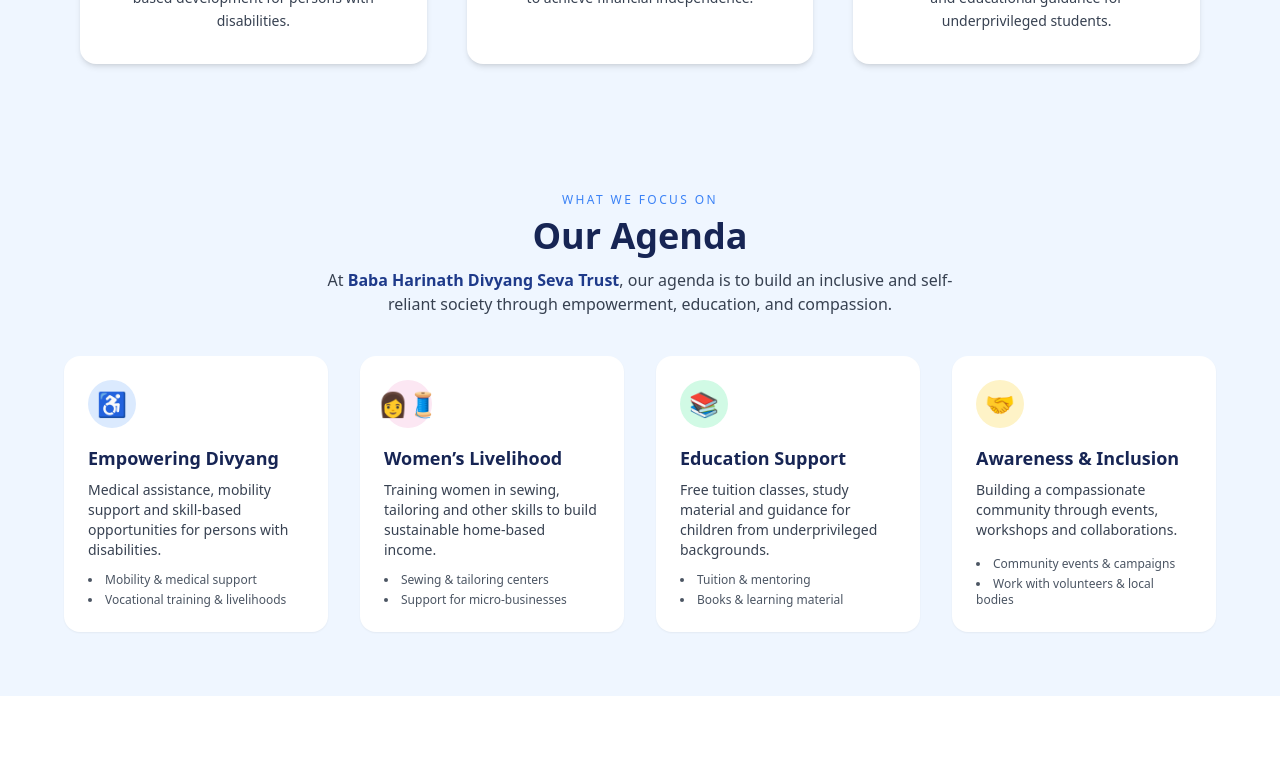
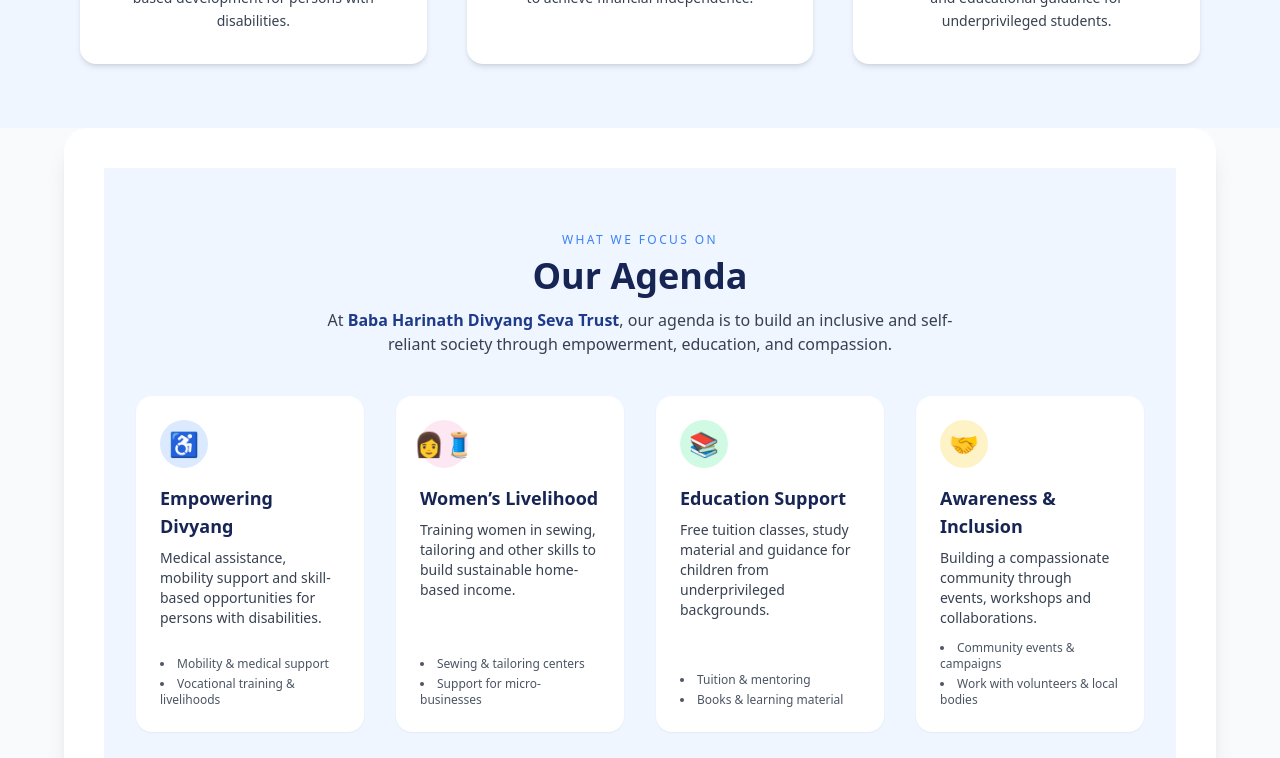
Before and after one commit to Akshay4817/ngo-project, a React (Create React App) app in the folder frontend/: page / in a window 1280 px wide. Shown: the part 1220-1978 px from the top of the page. Built offline with nearby package versions, Linux system fonts and the light colour scheme.

Commit message:
fix: added custom domain to CORS config

```diff
--- a/frontend/src/pages/Home.jsx
+++ b/frontend/src/pages/Home.jsx
@@ -52,7 +52,8 @@
          <WhatWeDo />
 
       {/* Our Agenda Section */}
-      <section className="bg-blue-50 py-16 px-4 sm:px-6 lg:px-8">
+      <div className="bg-white rounded-3xl shadow-xl p-10 max-w-6xl mx-auto">
+  <section className="bg-blue-50 py-16 px-4 sm:px-6 lg:px-8">
         <div className="max-w-6xl mx-auto">
           <div className="text-center mb-10">
             <p className="uppercase tracking-[0.2em] text-blue-500 text-xs mb-2">
@@ -143,6 +144,8 @@
           </div>
         </div>
       </section>
+</div>
+
 
       {/* About Section */}
       <AboutSection />
```
